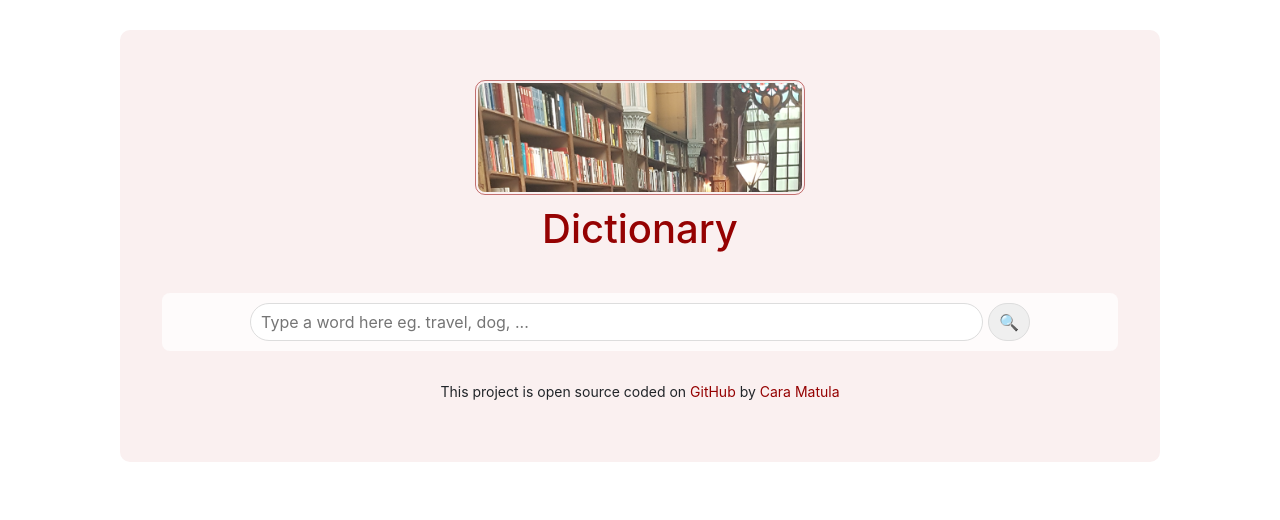
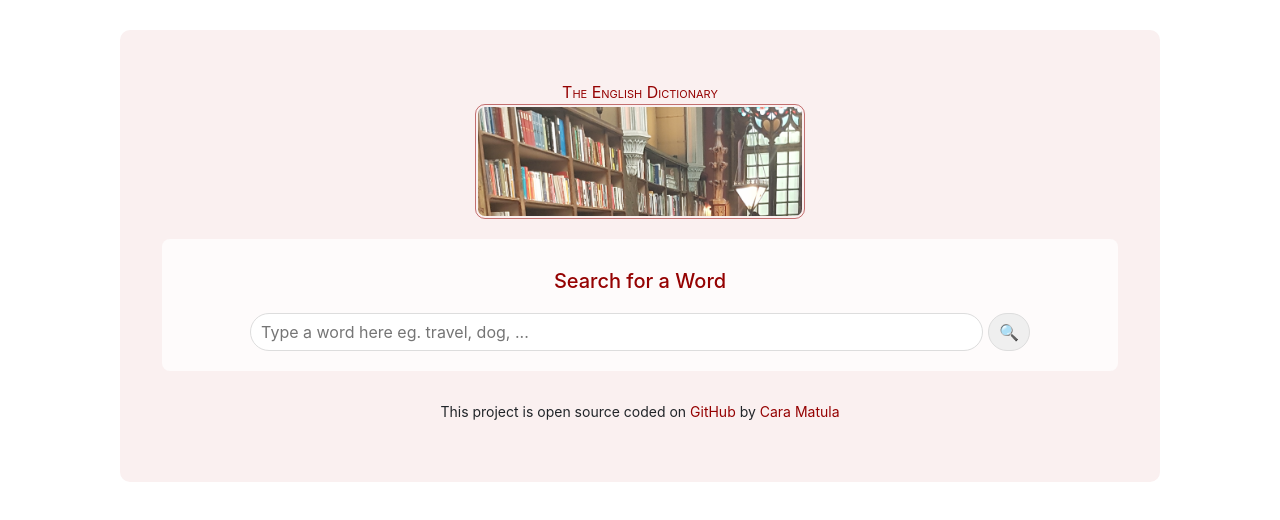
Before and after one commit to cmatula/dictionary-app, a React (Create React App) app: page / in a window 1280 px wide. Shown: the top 520 px of the page. Built offline with nearby package versions, Linux system fonts and the light colour scheme.

Commit message:
Updated logo and heading

```diff
--- a/src/App.css
+++ b/src/App.css
@@ -6,18 +6,16 @@
   border-radius: 10px;
 }
 
-.App h1 {
-  text-align: center;
-  color: rgb(149, 2, 2);
-  font-size: 40px;
-
-  margin-bottom: 40px;
-  margin-top: 10px;
-}
-
 .App-footer {
   text-align: center;
   margin: 30px 0;
+}
+
+.App p {
+  text-align: center;
+  margin-bottom: 0;
+  color: rgb(149, 2, 2);
+  font-variant: small-caps;
 }
 
 .App-footer a {
@@ -57,6 +55,10 @@
     max-width: 180px;
   }
 
+  .App p {
+    font-size: 10px;
+  }
+
   .App-footer {
     font-size: 10px;
   }
--- a/src/App.js
+++ b/src/App.js
@@ -8,10 +8,10 @@ export default function App() {
     <div className="App">
       <div className="container">
         <header className="App-header">
+          <p>The English Dictionary</p>
           <img src={logo} className="App-logo img-fluid" alt="logo" />
         </header>
         <main>
-          <h1>Dictionary</h1>
           <Dictionary />
         </main>
         <small>
--- a/src/Dictionary.css
+++ b/src/Dictionary.css
@@ -1,6 +1,15 @@
+.Dictionary h1 {
+  text-align: center;
+  color: rgb(149, 2, 2);
+  font-size: 20px;
+
+  margin-bottom: 20px;
+  margin-top: 10px;
+}
+
 .Dictionary section {
   background: rgba(255, 255, 255, 0.749);
-  padding: 10px 20px;
+  padding: 20px;
   border-radius: 8px;
   margin-top: 20px;
 }
@@ -19,3 +28,9 @@
   margin-right: 5px;
   width: 80%;
 }
+
+@media (max-width: 790px) {
+  .Dictionary h1 {
+    font-size: 14px;
+  }
+}
--- a/src/Dictionary.js
+++ b/src/Dictionary.js
@@ -37,6 +37,7 @@ export default function Dictionary(params) {
   return (
     <div className="Dictionary">
       <section>
+        <h1>Search for a Word</h1>
         <form className="search-form" onSubmit={search}>
           <input
             type="search"
--- a/src/Meaning.css
+++ b/src/Meaning.css
@@ -1,5 +1,5 @@
 .Meaning h3 {
-  margin-bottom: 25px;
+  margin-bottom: 20px;
   color: rgb(149, 2, 2);
 }
 
--- a/src/Results.css
+++ b/src/Results.css
@@ -1,5 +1,6 @@
 .Results h2 {
   font-size: 40px;
+  color: rgb(149, 2, 2);
 }
 
 @media (max-width: 790px) {
```
Also changed, not shown: src/setupTests.js (deleted, +0 -5 lines), 1 other file (tests, documents, lock files or other folders).
